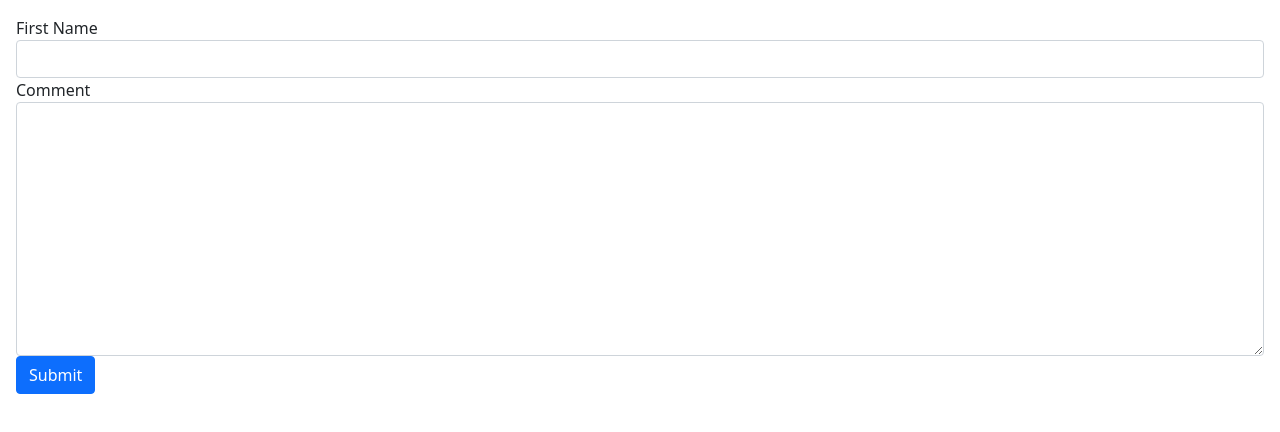
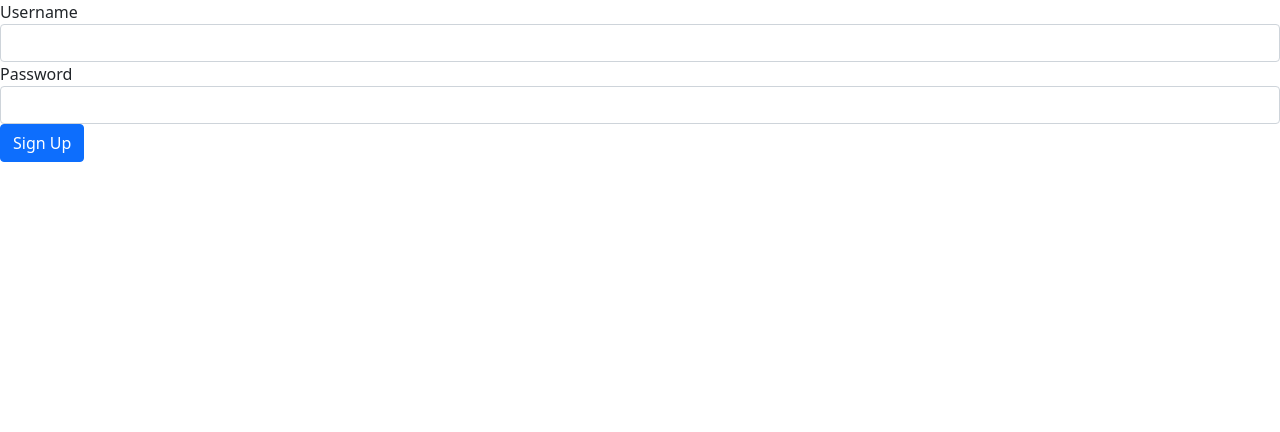
Before and after one commit to VictorRandom/mosh-angular-template-forms, an Angular app: page / in a window 1280 px wide. Shown: the top 432 px of the page. Built offline with nearby package versions, Linux system fonts and the light colour scheme.

Commit message:
creating controls

```diff
--- a/src/app/app.component.html
+++ b/src/app/app.component.html
@@ -1,3 +1,3 @@
-<contact-form>
+<app-signup-form>
 
-</contact-form>
+</app-signup-form>
--- a/src/app/contact-form/contact-form.component.html
+++ b/src/app/contact-form/contact-form.component.html
@@ -2,7 +2,7 @@
 
   <div class="form-group">
     <label for="firstName">First Name</label>
-    <input id="firstName" type="text" class="form-control" />
+    <input ngModel name="firstName" #firstName (change)="log(firstName)" id="firstName" type="text" class="form-control" />
   </div>
 
   <div class="form-group">
--- a/src/app/contact-form/contact-form.component.ts
+++ b/src/app/contact-form/contact-form.component.ts
@@ -5,11 +5,10 @@ import { Component, OnInit } from '@angular/core';
   templateUrl: './contact-form.component.html',
   styleUrls: ['./contact-form.component.scss']
 })
-export class ContactFormComponent implements OnInit {
+export class ContactFormComponent {
 
-  constructor() { }
-
-  ngOnInit(): void {
+  log(x:any){
+    console.log(x);
   }
 
 }
--- /dev/null
+++ b/src/app/signup-form/signup-form.component.html
@@ -0,0 +1,19 @@
+<form [formGroup]="form">
+  <div class="form-group">
+    <label for="username">Username</label>
+    <input
+      formControlName="username"
+      id="username"
+      type="text"
+      class="form-control">
+  </div>
+  <div class="form-group">
+    <label for="password">Password</label>
+    <input
+    formControlName="password"
+      id="password"
+      type="text"
+      class="form-control">
+  </div>
+  <button class="btn btn-primary" type="submit">Sign Up</button>
+</form>
--- /dev/null
+++ b/src/app/signup-form/signup-form.component.ts
@@ -0,0 +1,16 @@
+import { Component, OnInit } from '@angular/core';
+import { FormGroup, FormControl } from '@angular/forms';
+
+@Component({
+  selector: 'app-signup-form',
+  templateUrl: './signup-form.component.html',
+  styleUrls: ['./signup-form.component.scss']
+})
+export class SignupFormComponent {
+
+  form = new FormGroup({
+    username: new FormControl(),
+    password: new FormControl()
+  });
+
+}
```
Also changed, not shown: src/app/app.module.ts (+7 -2 lines), src/app/signup-form/signup-form.component.scss (added), 1 other file (tests, documents, lock files or other folders).
